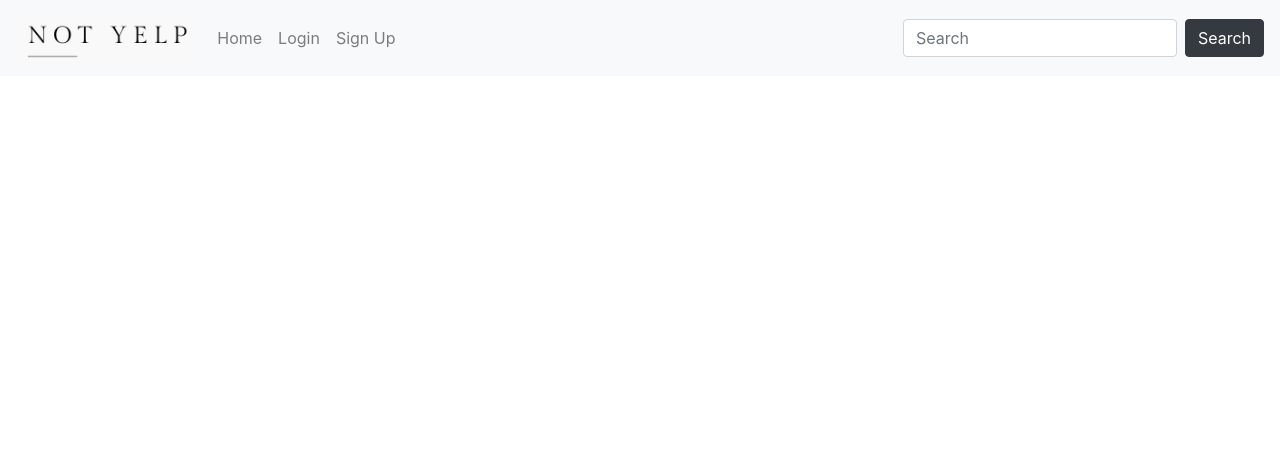
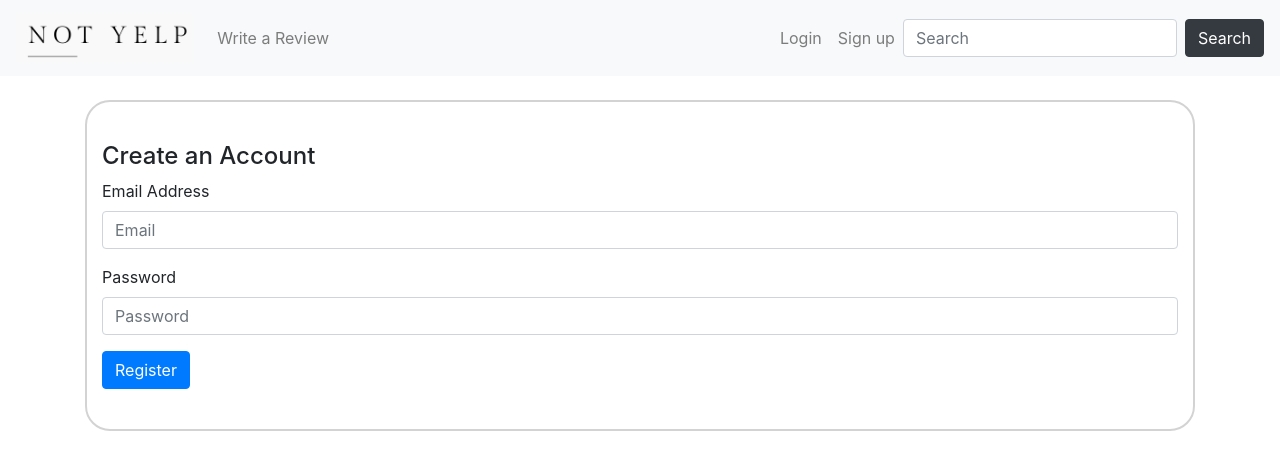
Before and after one commit to reaganogrady/mynearbyplaces, a React (Create React App) app: page /#/signup in a window 1280 px wide. Shown: the top 470 px of the page. Built offline with nearby package versions, Linux system fonts and the light colour scheme.

Commit message:
SignUp and Login

```diff
--- a/src/App.css
+++ b/src/App.css
@@ -23,11 +23,20 @@
   font-size: calc(10px + 2vmin);
   color: white;
 }
-body {
-  background-color: lightcyan;
-}
+
 .App-link {
   color: #61dafb;
+}
+
+body {
+  padding-top: 100px;
+  background-color: grey;
+}
+
+.form {
+  border: 2px solid lightgrey;
+  border-radius: 25px;
+  padding: 40px;
 }
 
 @keyframes App-logo-spin {
--- a/src/App.js
+++ b/src/App.js
@@ -2,30 +2,32 @@ import Navbar from 'react-bootstrap/Navbar';
 import './App.css';
 import Home from './home';
 import Login from './login';
+import SignUp from './signup';
 import { HashRouter, Switch, Route } from "react-router-dom";
 import { Container, Nav } from 'react-bootstrap';
 import logo from './images/logo.png';
 import {Button, Form} from 'react-bootstrap';
-import FormControl from 'react-bootstrap/FormControl'
+import FormControl from 'react-bootstrap/FormControl';
 
 function App() {
+
   return (
     <Container>
     <HashRouter>
       <Switch>
         <Route path ="/home" component= { Home } />
         <Route path ="/login" component= { Login } />
+        <Route path ="/signup" component= { SignUp } />
       </Switch>
     </HashRouter>
 
     <Navbar fixed="top" expand="lg" bg="light" variant="light">
-        <Navbar.Brand>  <img src={logo} alt="logo" height="50px"/></Navbar.Brand>
-        <Nav>
-          <Nav.Link href="#home">  Home </Nav.Link>
+        <Navbar.Brand>  <a href="#home"><img src={logo} alt="logo" height="50px"/></a></Navbar.Brand>
+        <Nav><Nav.Link href='#review'> Write a Review</Nav.Link></Nav>
+        <Nav className="ml-auto">
+          {/* If logged in { show logout button}*/}
           <Nav.Link href="#login"> Login </Nav.Link>
-          <Nav.Link href="#signup"> Sign Up </Nav.Link>
-        </Nav>
-        <Nav className="ml-auto">
+          <Nav.Link href="#signup"> Sign up</Nav.Link>
           <Form inline>
               <FormControl type="text" placeholder="Search" className="mr-sm-2" />
               <Button variant="dark">Search</Button>
--- a/src/home.js
+++ b/src/home.js
@@ -5,7 +5,7 @@ import './App.css';
 function Home (){
         console.log("Home");
         return(
-           <h1>home</h1>
+         <h1>home</h1>
 
         );
 
--- a/src/login.js
+++ b/src/login.js
@@ -2,6 +2,7 @@ import 'bootstrap/dist/css/bootstrap.css'
 import './App.css';
 import {Button, Form} from 'react-bootstrap';
 import { useHistory } from 'react-router-dom';
+import { Container, Col, Row } from 'react-bootstrap';
 
 
 function Login() {
@@ -12,19 +13,28 @@ function Login() {
     }
 
     return(
+    <Container className="form">
+        <h4> Login</h4>
         <Form className="login" onSubmit={onLoginSubmitted}>
-        <h1> LOGIN</h1>
+            <Row className="justify-content-md-center">
+            <Col >
                 <Form.Group>
                     <Form.Label>Email Address</Form.Label>
                     <Form.Control type="email" placeholder="Email"/>
                 </Form.Group>
+            </Col>
+            </Row>
+            <Row className="justify-content-md-center">
+            <Col >
                 <Form.Group>
                     <Form.Label>Password</Form.Label>
                     <Form.Control type="password" placeholder="Password" />
                 </Form.Group>
+            </Col>
+            </Row>
             <Button type="submit">Submit</Button>
         </Form>
-
+    </Container>
     );
 }
 
--- a/src/signup.js
+++ b/src/signup.js
@@ -0,0 +1,41 @@
+import 'bootstrap/dist/css/bootstrap.css'
+import './App.css';
+import {Button, Form} from 'react-bootstrap';
+import { useHistory } from 'react-router-dom';
+import { Container, Col, Row } from 'react-bootstrap';
+
+
+function SignUp() {
+    const history = useHistory();
+
+    let onLoginSubmitted = () => {
+        history.push('/home');
+    }
+
+    return(
+    <Container className="form">
+        <h4> Create an Account</h4>
+        <Form className="login" onSubmit={onLoginSubmitted}>
+            <Row className="justify-content-md-center">
+            <Col >
+                <Form.Group>
+                    <Form.Label>Email Address</Form.Label>
+                    <Form.Control type="email" placeholder="Email"/>
+                </Form.Group>
+            </Col>
+            </Row>
+            <Row className="justify-content-md-center">
+            <Col >
+                <Form.Group>
+                    <Form.Label>Password</Form.Label>
+                    <Form.Control type="password" placeholder="Password" />
+                </Form.Group>
+            </Col>
+            </Row>
+            <Button type="submit">Register</Button>
+        </Form>
+    </Container>
+    );
+}
+
+export default SignUp;
```
Lines whose indentation alone changed are shown as unchanged.
